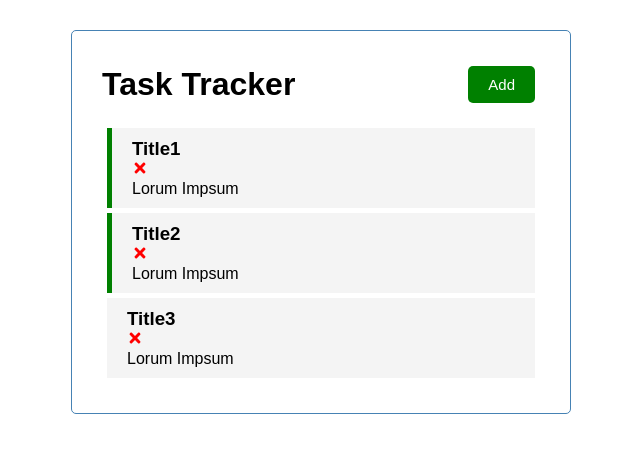
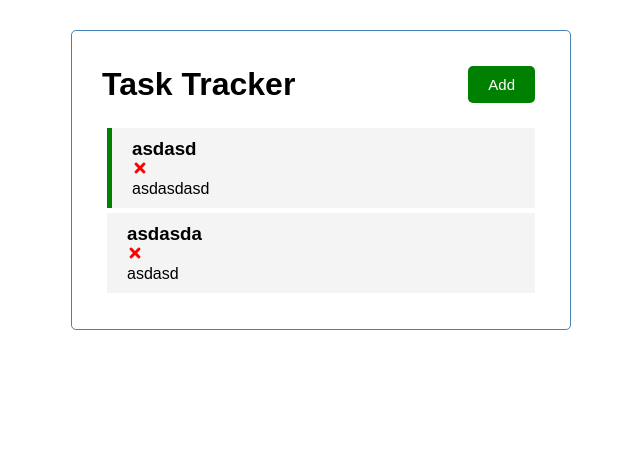
Before and after one commit to suhpin95/task-tracker, a React (Create React App) app: page / in a window 1280 px wide. Shown: the top 452 px of the page, without its empty margins (319-959 px from the left). Built offline with nearby package versions, Linux system fonts and the light colour scheme; data requests are answered from the project's data file.

Commit message:
1. json server used as a mock db 2. updated the code suitable for the json server

```diff
--- /dev/null
+++ b/db.json
@@ -0,0 +1,16 @@
+{
+  "tasks": [
+    {
+      "title": "asdasd",
+      "description": "asdasdasd",
+      "reminder": true,
+      "id": 1
+    },
+    {
+      "title": "asdasda",
+      "description": "asdasd",
+      "reminder": false,
+      "id": 3
+    }
+  ]
+}
--- a/package.json
+++ b/package.json
@@ -6,6 +6,7 @@
     "@testing-library/jest-dom": "^5.11.9",
     "@testing-library/react": "^11.2.3",
     "@testing-library/user-event": "^12.6.2",
+    "json-server": "^0.16.3",
     "react": "^17.0.1",
     "react-dom": "^17.0.1",
     "react-icons": "^4.1.0",
@@ -17,7 +18,8 @@
     "start": "react-scripts start",
     "build": "react-scripts build",
     "test": "react-scripts test",
-    "eject": "react-scripts eject"
+    "eject": "react-scripts eject",
+    "server": "json-server --watch db.json --port 5000"
   },
   "eslintConfig": {
     "extends": [
--- a/src/App.js
+++ b/src/App.js
@@ -1,31 +1,65 @@
 import "./App.css";
-import React, { useState } from "react";
+import React, { useState, useEffect } from "react";
 import Header from "./components/Header";
 import Tasks from "./components/Tasks";
 import AddTasks from "./components/AddTasks";
-import { v4 as uuidv4 } from "uuid";
 
 function App() {
   const [showTask, setShowAddTask] = useState(false);
-  const [tasks, setTasks] = useState([
-    { id: 1, title: "Title1", description: "Lorum Impsum", reminder: true },
-    { id: 2, title: "Title2", description: "Lorum Impsum", reminder: true },
-    { id: 3, title: "Title3", description: "Lorum Impsum", reminder: false },
-  ]);
+  const [tasks, setTasks] = useState([]);
 
-  const addTask = (task) => {
-    const id = uuidv4();
-    const newTask = { id, ...task };
-    setTasks([...tasks, newTask]);
+  useEffect(() => {
+    const getTasks = async ()=> {
+      const tasksFromServer = await fetchTasks();
+      setTasks(tasksFromServer)
+    }
+    getTasks()
+  }, [])
+
+  const fetchTasks = async() => {
+    let response = await fetch("http://localhost:5000/tasks");
+    const data = response.json()
+    return data
+  }
+
+  const addTask = async(task) => {
+    const res = await fetch("http://localhost:5000/tasks", {
+      method: "POST",
+      headers: {
+        'Content-type': 'application/json',
+      },
+      body: JSON.stringify(task)
+    })
+    const data = await res.json()
+    setTasks([...tasks, data])
   };
-  const deleteTask = (id) => {
-    setTasks(tasks.filter((task) => task.id !== id));
+  const deleteTask = async (id) => {
+    await fetch((`http://localhost:5000/tasks/${id}`), {
+      method:'DELETE'
+    })
+    setTasks(tasks.filter((task)=> task.id !== id ))
   };
 
-  const toggleReminder = (id) => {
+  const fetchTask = async(id) => {
+    let response = await fetch(`http://localhost:5000/tasks/${id}`);
+    const data = await response.json()
+    return data
+  }
+  const toggleReminder = async (id) => {
+    const taskToToggle = await fetchTask(id);
+    const updateTask = {...taskToToggle, reminder: !taskToToggle.reminder}
+    const res = await fetch((`http://localhost:5000/tasks/${id}`), {
+      method:'PUT',
+      headers: {
+        'Content-type':'application/json'
+      },
+      body:JSON.stringify(updateTask)
+    })
+    const data = await res.json();
+
     setTasks(
       tasks.map((task) =>
-        task.id === id ? { ...task, reminder: !task.reminder } : task
+        task.id === id ? { ...task, reminder: data.reminder } : task
       )
     );
   };
--- a/src/components/AddTasks.js
+++ b/src/components/AddTasks.js
@@ -43,7 +43,7 @@
         />
       </div>
 
-      <input type="submit" className="btn btn-block" value="save Task" />
+      <input type="submit" className="btn btn-block" value="Save Task" />
     </form>
   );
 };
--- a/src/components/Header.js
+++ b/src/components/Header.js
@@ -17,7 +17,7 @@
 Header.propTypes = {
   title: PropTypes.string.isRequired,
   onAdd: PropTypes.func,
-  showAdd: PropTypes.func,
+  showAdd: PropTypes.bool,
 };
 
 export default Header;
```
Also changed, not shown: 1 other file (tests, documents, lock files or other folders).
